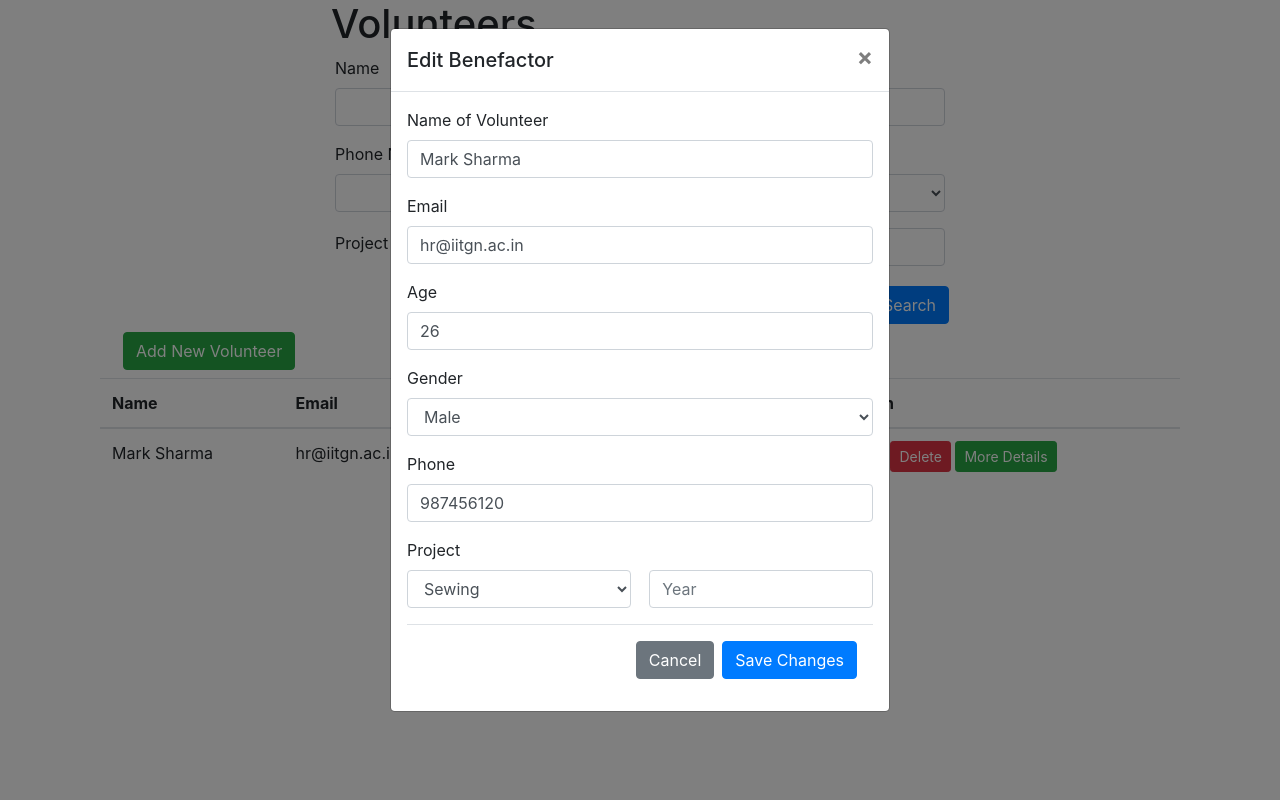
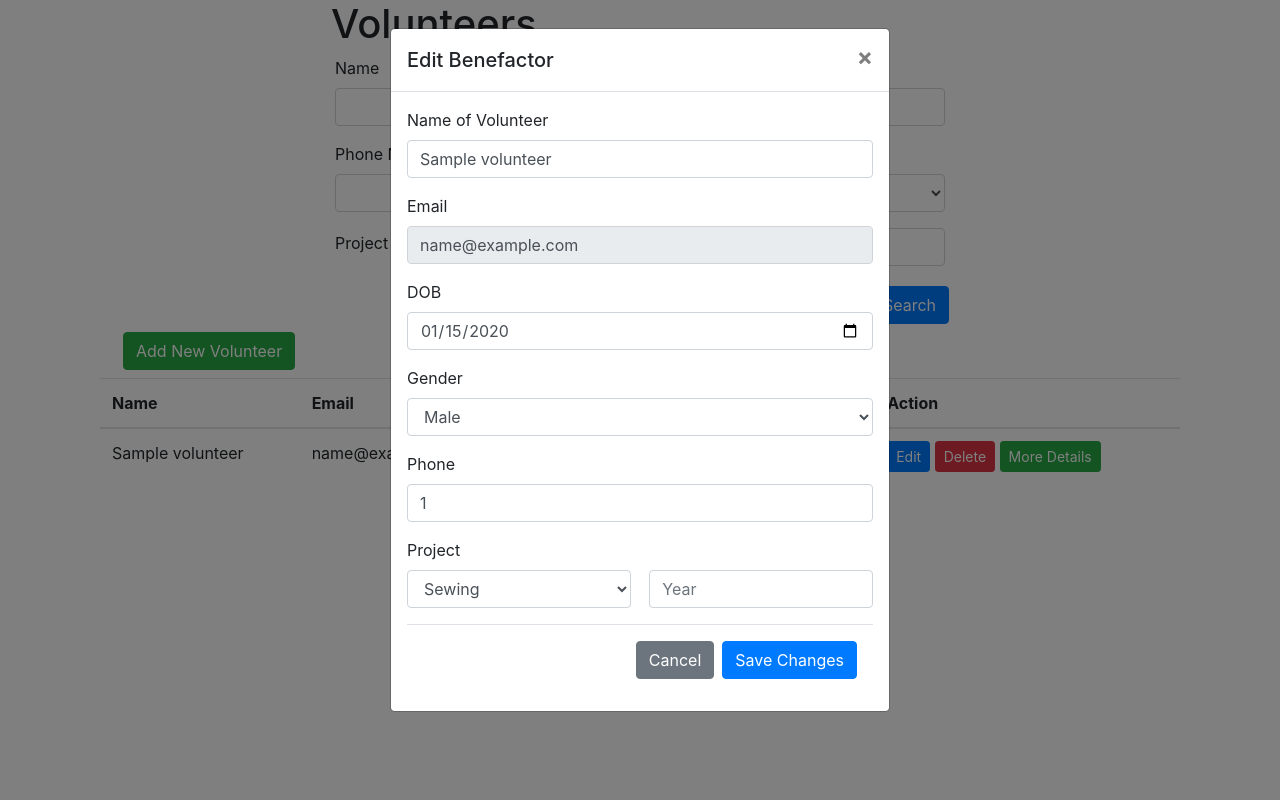
Before and after one commit to chirag-25/Neev-webapplication, a Flask app: page /admin/volunteers in a window 1280 px wide, after a click on "Edit". Run offline with Flask 2, Linux system fonts and the light colour scheme; tables that the repository leaves empty hold one stand-in row (values such as "Sample post"); some libraries are stand-ins or nearby versions.

Commit message:
edit, delete volunteers done

```diff
--- a/app/app.py
+++ b/app/app.py
@@ -1,6 +1,19 @@
-from flask import Flask, render_template, request
+from flask import Flask, render_template, request, redirect, url_for
+from flask_mysqldb import MySQL
+import yaml
+from datetime import date
+
 
 app=Flask(__name__)
+
+# Configure the database
+db = yaml.load(open('db.yaml'), Loader=yaml.Loader)
+app.config['MYSQL_HOST'] = db['mysql_host']
+app.config['MYSQL_USER'] = db['mysql_user']
+app.config['MYSQL_PASSWORD'] = db['mysql_password']
+app.config['MYSQL_DB'] = db['mysql_db']
+
+mysql = MySQL(app)
 
 @app.route("/")
 def home():
@@ -22,9 +35,68 @@ def admin():
 def funding():
     return render_template("admin/funding.html")
 
-@app.route("/admin/volunteers")
+@app.route("/admin/volunteers", methods = ['POST', 'GET'])
 def volunteers():
-    return render_template("admin/volunteers.html")
+    cur = mysql.connection.cursor()
+    result_value = cur.execute("SELECT * FROM Volunteers")
+
+    if result_value > 0:
+        userDetails = cur.fetchall()
+
+    if (request.method == 'POST'):
+        if request.form['signal'] == 'addUser':
+            print(request.form)
+            print("addDetails filled!")
+
+            volunteers_name = request.form['name']
+            email = request.form['email']
+            date_of_birth = request.form['dob']
+            gender = request.form['gender']
+            phone = request.form['phone']
+
+            print(volunteers_name)
+
+
+            # project = request.form['']
+
+            add_query = f"INSERT INTO Volunteers (email_id, name, phone_number, date_of_birth, gender) "
+            add_query = add_query + f"VALUES (\'{email}\', \'{volunteers_name}\', \'{phone}\', \'{date_of_birth}\', \'{gender}\')"
+            print(add_query)
+
+            exec_query = cur.execute(add_query)
+            mysql.connection.commit()
+
+            return redirect('/admin/volunteers')
+
+        elif request.form['signal'] == 'editUser':
+            volunteers_name = request.form['volunteer_name']
+            email = request.form['email']
+            date_of_birth = request.form['dob']
+            gender = request.form['gender']
+            phone = request.form['phone']
+
+            edit_query = f"UPDATE Volunteers "
+            edit_query = edit_query + f"SET name = \'{volunteers_name}\', email_id = \'{email}\', date_of_birth = \'{date_of_birth}\', gender = \'{gender}\', phone_number = \'{phone}\'"
+            edit_query = edit_query + f"WHERE email_id = \'{email}\';"
+            print(edit_query)
+
+            exec_query = cur.execute(edit_query)
+            mysql.connection.commit()
+            return redirect('/admin/volunteers')
+            print("edit")
+
+        elif request.form['signal'] == 'delete':
+            print("delete filled!")
+            email = request.form['email']
+            delete_query = f"DELETE FROM Volunteers WHERE email_id = \'{email}\'"
+
+            print(delete_query)
+
+            exec_query = cur.execute(delete_query)
+            mysql.connection.commit()
+            return redirect('/admin/volunteers')
+
+    return render_template("admin/volunteers.html", userDetails=userDetails)
 
 
 @app.route("/admin/user",methods=['POST','GET'])
--- /dev/null
+++ b/app/db.yaml
@@ -0,0 +1,5 @@
+mysql_host: 'localhost'
+mysql_user: 'root'
+# Enter your password in field below
+mysql_password: "mahesh7466"
+mysql_db: 'NEEV3'
--- a/app/templates/admin/volunteers.html
+++ b/app/templates/admin/volunteers.html
@@ -88,18 +88,19 @@
 
         <!-- dummy data -->
         <tbody>
+            {%for user in userDetails%}
             <tr>
-                <td scope="row" headers="name">Mark Sharma</td>
-                <td headers="email">hr@iitgn.ac.in</td>
-                <td headers="age">26</td>
-                <td headers="gender">Male</td>
-                <td headers="phone">987456120</td>
+                <td scope="row" headers="name">{{user[1]}}</td>
+                <td headers="email">{{user[0]}}</td>
+                <td headers="DOB">{{user[3]}}</td>
+                <td headers="gender">{{user[4]}}</td>
+                <td headers="phone">{{user[2]}}</td>
                 <td>
                     <button type="button" class="btn btn-primary btn-sm" data-toggle="modal" data-target="#editModal"
-                        onclick="addUserToForm(this)">
+                        onclick="edit(this)">
                         Edit
                     </button>
-                    <button type="button" class="btn btn-danger btn-sm" data-toggle="modal" data-target="#deleteModal">
+                    <button type="button" class="btn btn-danger btn-sm" data-toggle="modal" data-target="#deleteModal" onclick="delete_user(this)">
                         Delete
                     </button>
                     <button type="button" class="btn btn-success btn-sm" data-toggle="modal"
@@ -108,6 +109,7 @@
                     </button>
                 </td>
             </tr>
+            {%endfor%}
         </tbody>
     </table>
 
@@ -123,7 +125,7 @@
                     </button>
                 </div>
                 <div class="modal-body">
-                    <form name="editedDetails">
+                    <form name="editedDetails" method="POST">
                         <input type="hidden" value="editUser" name="signal" />
 
                         <!-- volunteer name -->
@@ -132,16 +134,23 @@
                             <input type="text" class="form-control" id="volunteer_name_edit" name="volunteer_name"
                                 required />
                         </div>
+
                         <!-- email -->
                         <div class="form-group">
                             <label for="email_edit">Email</label>
-                            <input type="email" class="form-control" id="email_edit" name="email" required />
+                            <input type="email" class="form-control" id="email_edit" name="email" required readonly />
                         </div>
 
                         <!-- age -->
-                        <div class="form-group">
+                        <!-- <div class="form-group">
                             <label for="age_edit">Age</label>
                             <input type="number" class="form-control" id="age_edit" name="age" min="0" required />
+                        </div> -->
+
+                        <!-- age -->
+                        <div class="form-group">
+                            <label for="dob_add">DOB</label>
+                            <input type="date" class="form-control" id="dob_add" name="dob"  required />
                         </div>
 
                         <!-- Gender -->
@@ -199,8 +208,8 @@
                     </button>
                 </div>
                 <div class="modal-body">
-                    <form name="addDetails">
-                        <input type="hidden" name="search" value="addUser" />
+                    <form name="addDetails" method="POST">
+                        <input type="hidden" name="signal" value="addUser" >
                         <!-- volunteer name -->
                         <div class="form-group">
                             <label for="name_add">Volunteer Name</label>
@@ -253,8 +262,7 @@
                             <button type="button" class="btn btn-secondary" data-dismiss="modal">
                                 Cancel
                             </button>
-                            <input type="submit" class="btn btn-primary" id="saveChangesButton"
-                                value="Add Benefactor" />
+                            <button type="submit" class="btn btn-primary" id="saveChangesButton">Add Volunteer</button>
                         </div>
                     </form>
                 </div>
@@ -277,12 +285,19 @@
                     Are you sure you want to delete this Volunteer?
                 </div>
                 <div class="modal-footer">
+                    <form name="deleteForm" method="POST">
+                        <div class="form-group">
+                            <input type="hidden" name="signal" value="delete">
+                            <label for="email">Email ID</label>
+                            <input type="text" class="form-control" id="email_edit" name="email" readonly>
                             <button type="button" class="btn btn-secondary" data-dismiss="modal">
                                 Cancel
                             </button>
-                    <button type="button" class="btn btn-danger" id="deleteButton">
+                            <button type="submit" class="btn btn-danger" id="deleteButton">
                                 Delete
                             </button>
+                        </div>
+                    </form>
                 </div>
             </div>
         </div>
@@ -349,24 +364,54 @@
 
 <script>
     //   js to add details to the edit form
-    function addUserToForm(e) {
-        console.log(e.parentNode.parentNode);
+    // function addUserToForm(e) {
+    //     console.log(e.parentNode.parentNode);
+    //     let p = e.parentNode.parentNode;
+    //     let name = p.querySelector("td[headers='name']").innerHTML;
+    //     let email= p.querySelector('td[headers="email"]').innerHTML;
+    //     let age = p.querySelector('td[headers="age"]').innerHTML;
+    //     let phone = p.querySelector('td[headers="phone"]').innerHTML;
+    //     let gender = p.querySelector('td[headers="gender"]').innerHTML;
+    //     console.log("chirag")
+    //     console.log(name, email, age, phone, gender);
+    //     let form = document.querySelector("form[name='editedDetails']");
+
+    //     form.querySelector("input[name='volunteer_name']").value = name;
+    //     form.querySelector("input[name='email']").value = email;
+    //     form.querySelector("input[name='age']").value = age;
+    //     form.querySelector("input[name='phone']").value = phone;
+    //     form.querySelector("input[name='gender']").value = gender;
+    // }
+
+    function edit(e) {
+        // console.log("Mahesh");
         let p = e.parentNode.parentNode;
         let name = p.querySelector("td[headers='name']").innerHTML;
-        let email= p.querySelector('td[headers="email"]').innerHTML;
-        let age = p.querySelector('td[headers="age"]').innerHTML;
+        // console.log(name);
+        let email = p.querySelector('td[headers="email"]').innerHTML;
+        // console.log(email);
+        let dob = p.querySelector('td[headers="DOB"]').innerHTML;
+        let gender = p.querySelector('td[headers="gender"]').innerHTML;
         let phone = p.querySelector('td[headers="phone"]').innerHTML;
-        let gender = p.querySelector('td[headers="gender"]').innerHTML;
-        console.log("chirag")
-        console.log(name, email, age, phone, gender);
+        console.log(phone);
+        // console.log("Mahesh");
+
         let form = document.querySelector("form[name='editedDetails']");
 
         form.querySelector("input[name='volunteer_name']").value = name;
         form.querySelector("input[name='email']").value = email;
-        form.querySelector("input[name='age']").value = age;
+        form.querySelector("input[name='dob']").value = dob;
+        form.querySelector("select[name='gender']").value = gender;
         form.querySelector("input[name='phone']").value = phone;
-        form.querySelector("input[name='gender']").value = gender;
-[]
+      }
+
+      function delete_user(e) {
+        let p = e.parentNode.parentNode;
+        let email = p.querySelector('td[headers="email"]').innerHTML;
+        console.log(email)
+        let form = document.querySelector("form[name='deleteForm']");
+
+        form.querySelector("input[name='email']").value = email;
       }
 
 </script>
--- a/app/templates/layout.html
+++ b/app/templates/layout.html
@@ -5,7 +5,7 @@
     <meta http-equiv="X-UA-Compatible" content="IE=edge">
     <meta name="viewport" content="width=device-width, initial-scale=1.0">
     <link rel="stylesheet" href="https://cdn.jsdelivr.net/npm/bootstrap@4.3.1/dist/css/bootstrap.min.css" integrity="sha384-ggOyR0iXCbMQv3Xipma34MD+dH/1fQ784/j6cY/iJTQUOhcWr7x9JvoRxT2MZw1T" crossorigin="anonymous">
-    <link rel="stylesheet" href="main.css">
+    <!-- <link rel="stylesheet" href="main.css"> -->
     <title>Neev Web App</title>
 </head>
 <body>
```
Lines whose indentation alone changed are shown as unchanged.
